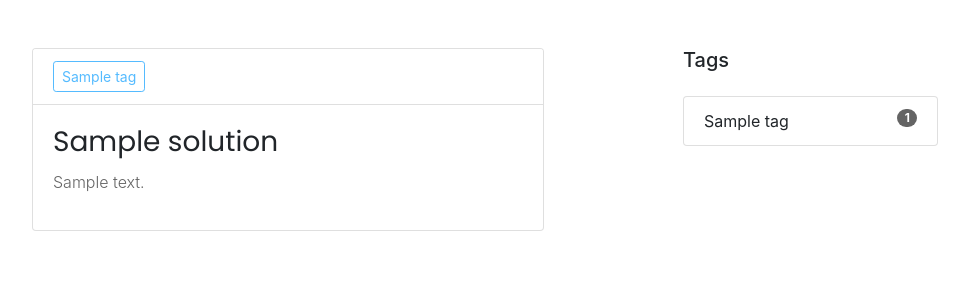
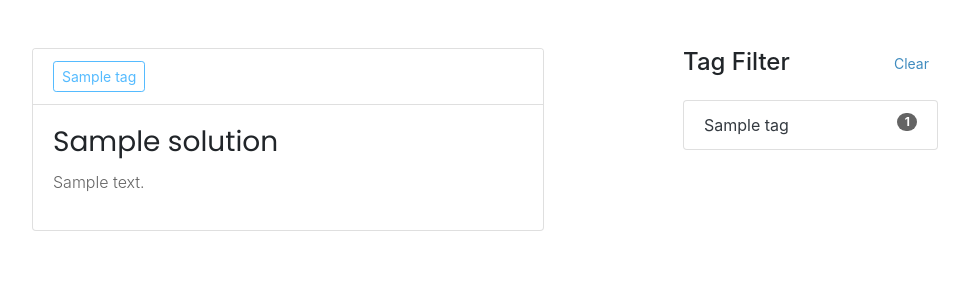
Before and after one commit to bjones-tech/mysite, a Django app: page /portfolio/ in a window 1280 px wide. Shown: the part 70-370 px from the top of the page, without its empty margins (162-1131 px from the left). Run offline with Django 3.2, Linux system fonts and the light colour scheme; tables that the repository leaves empty hold one stand-in row (values such as "Sample post"); some libraries are stand-ins or nearby versions.

Commit message:
Added tag filter

```diff
--- a/portfolio/models.py
+++ b/portfolio/models.py
@@ -33,3 +33,6 @@ class Solution(models.Model):
 
     def __str__(self):
         return self.title
+
+    class Meta:
+        ordering = ['-featured', 'description_only', '-release_date']
--- a/portfolio/templates/portfolio/index.html
+++ b/portfolio/templates/portfolio/index.html
@@ -44,17 +44,23 @@
                 </div>
             </div>
             <div class="col-md-3">
-                <h5 class="mt-5 mb-4">Tags</h5>
-                <ul class="list-group">
+                <h4 class="mt-5 mb-4">Tag Filter
+                    <a href="{% url 'portfolio:index' %}" class="btn btn-sm btn-link float-right">Clear</a></h4>
+                <div class="list-group">
                     {% for tag in tags|dictsortreversed:"count" %}
                         {% if tag.count > 0 %}
-                            <li class="list-group-item">
-                                <span>{{ tag }}</span>
-                                <span class="badge badge-pill badge-secondary float-right">{{ tag.count }}</span>
-                            </li>
+                            {% if tag.id == tag_id %}
+                                <a href="{% url 'portfolio:filtered_index' tag.id %}"
+                                   class="list-group-item text-dark bg-info">
+                            {% else %}
+                                <a href="{% url 'portfolio:filtered_index' tag.id %}" class="list-group-item text-dark">
+                            {% endif %}
+                        <span>{{ tag }}</span>
+                        <span class="badge badge-pill badge-secondary float-right">{{ tag.count }}</span>
+                        </a>
                         {% endif %}
                     {% endfor %}
-                </ul>
+                </div>
             </div>
         </div>
     </div>
--- a/portfolio/urls.py
+++ b/portfolio/urls.py
@@ -6,5 +6,6 @@ app_name = 'portfolio'
 
 urlpatterns = [
     path('', views.index, name='index'),
+    path('tag/<int:tag_id>/', views.index, name='filtered_index'),
     path('solution/<int:solution_id>/', views.solution_detail, name='solution_detail')
 ]
--- a/portfolio/views.py
+++ b/portfolio/views.py
@@ -3,12 +3,18 @@ from django.shortcuts import render, get_list_or_404, get_object_or_404
 from .models import Solution, Tag
 
 
-def index(request):
-    solutions = get_list_or_404(Solution.objects.order_by('-featured', 'description_only', '-release_date'))
+def index(request, tag_id=0):
+    if tag_id:
+        solutions = get_list_or_404(Tag.objects.get(pk=tag_id).solution_set)
+    else:
+        solutions = get_list_or_404(Solution)
+
     tags = get_list_or_404(Tag)
-    return render(request, 'portfolio/index.html', {'solutions': solutions, 'tags': tags})
+
+    return render(request, 'portfolio/index.html', {'solutions': solutions, 'tags': tags, 'tag_id': tag_id})
 
 
 def solution_detail(request, solution_id):
     solution = get_object_or_404(Solution.objects.exclude(description_only=True), pk=solution_id)
+
     return render(request, 'portfolio/solution_detail.html', {'solution': solution})
```
